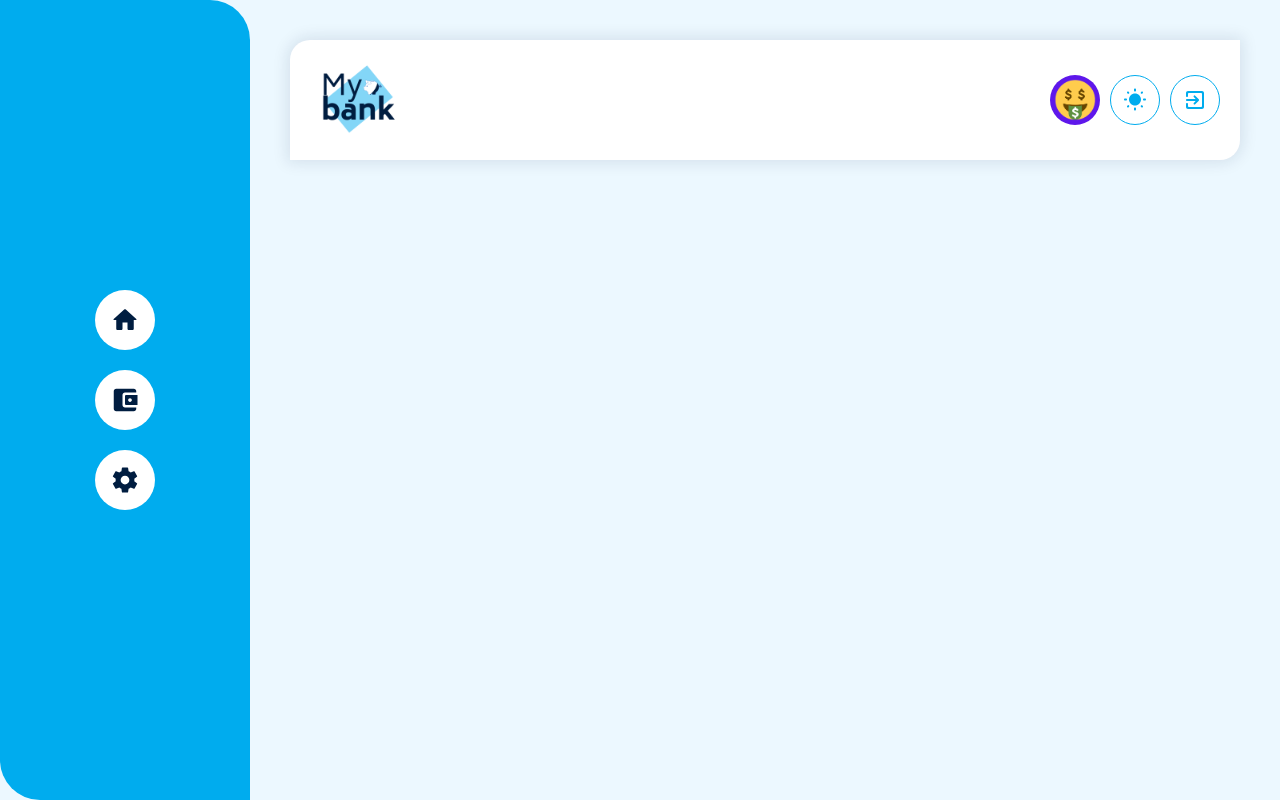
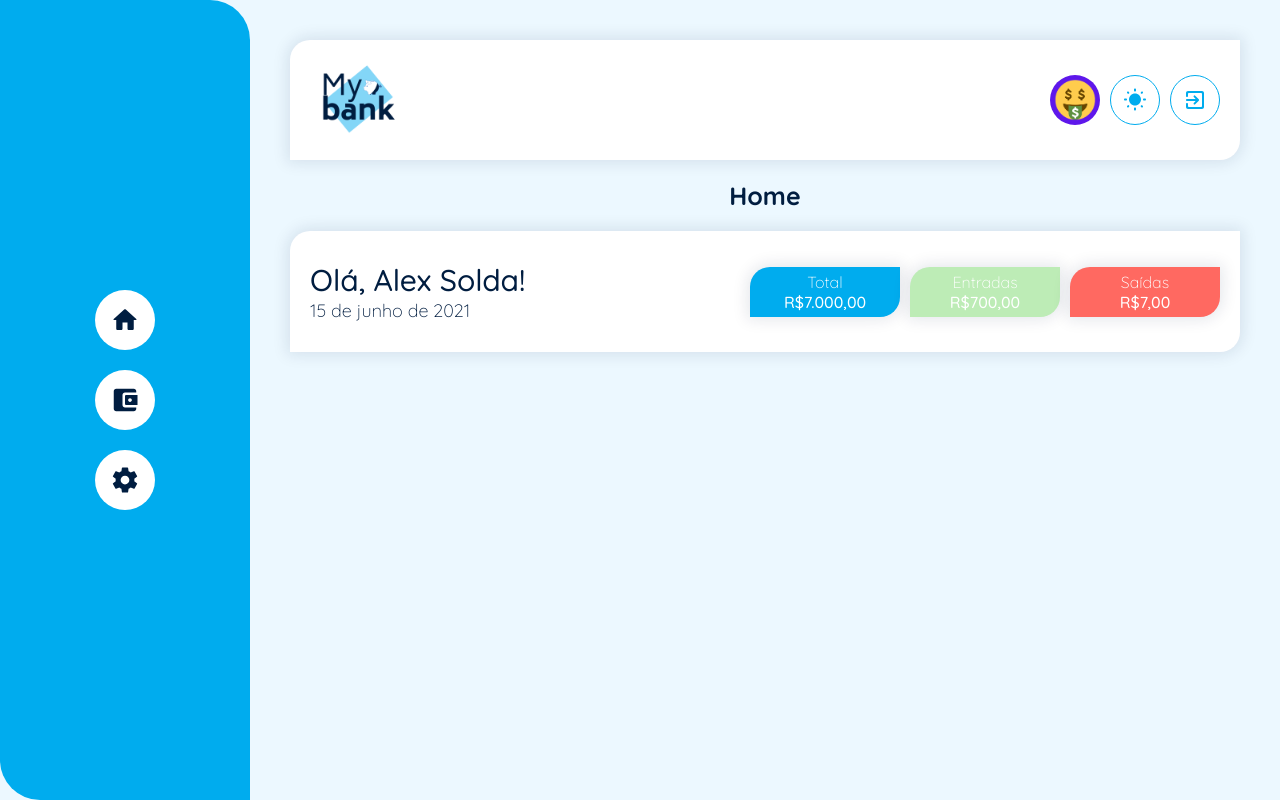
Before and after one commit to alexsolda/mybank, a React (Create React App) app: page / in a window 1280 px wide. Built offline with nearby package versions, Linux system fonts and the light colour scheme.

Commit message:
Inicialização do componente Home

```diff
--- a/src/Components/Home/index.jsx
+++ b/src/Components/Home/index.jsx
@@ -0,0 +1,46 @@
+import React from 'react';
+
+import {
+    ContainerGreetings,
+    ContentGreetings,
+    DateTime,
+    ContainerData,
+    DataInfo,
+    DataTitle,
+    DataValue
+} from './styles';
+
+import {Title, ContainerContent} from '../../shared/ComponentsStyles';
+
+function Home() {
+    return (
+        <>
+            <Title>Home</Title>
+            <ContainerContent>
+                <ContainerGreetings>
+                    <ContentGreetings>Olá, Alex Solda!</ContentGreetings>
+                    <DateTime>15 de junho de 2021</DateTime>
+                </ContainerGreetings>
+                <ContainerData>
+                    <DataInfo bgColor='#00ACEE'>
+                        <DataTitle>Total</DataTitle>
+                        <DataValue>R$7.000,00</DataValue>
+                    </DataInfo>
+
+                    <DataInfo bgColor='#BDECB6'>
+                        <DataTitle>Entradas</DataTitle>
+                        <DataValue>R$700,00</DataValue>
+                    </DataInfo>
+
+                    <DataInfo bgColor='#FF6961'>
+                        <DataTitle>Saídas</DataTitle>
+                        <DataValue>R$7,00</DataValue>
+                    </DataInfo>
+
+                </ContainerData>
+            </ContainerContent>
+        </>
+    )
+}
+
+export default Home;
--- a/src/Components/Home/styles.js
+++ b/src/Components/Home/styles.js
@@ -0,0 +1,57 @@
+import styled from 'styled-components';
+
+export const ContainerGreetings = styled.div`
+    color: #001D40;
+
+    display: flex;
+    flex-direction: column;
+
+    padding: 20px 0;
+
+    flex: 2;
+`
+
+export const ContentGreetings = styled.h3`
+    font-size: 30px;
+    font-weight: 500;
+`
+
+export const DateTime = styled.span`
+    font-size: 18px;
+    font-weight: 300;
+`
+
+export const ContainerData = styled.div`
+    display: flex;
+    align-items: center;
+    justify-content: space-between;
+    flex: 1;
+`
+
+export const DataInfo = styled.div`
+    display: flex;
+    flex-direction: column;
+    justify-content: center;
+    align-items: center;
+
+    width: 150px;
+    padding: 5px 0;
+
+    border-top-left-radius: 20px;
+    border-bottom-right-radius: 20px;
+    box-shadow: 0px 0px 15px 3px rgba(0, 29, 64, 0.1);
+
+    color: #FFF;
+
+    background-color: ${({bgColor}) => bgColor};
+
+    margin-left: 10px;
+`
+
+export const DataTitle = styled.h4`
+    font-weight: 300;
+`
+
+export const DataValue = styled.span`
+    font-weight: 500;
+`
--- a/src/pages/Dashboard/index.jsx
+++ b/src/pages/Dashboard/index.jsx
@@ -1,4 +1,4 @@
-import React from 'react';
+import React, {useState} from 'react';
 
 import HomeRoundedIcon from '@material-ui/icons/HomeRounded';
 import AccountBalanceWalletRoundedIcon from '@material-ui/icons/AccountBalanceWalletRounded';
@@ -20,7 +20,12 @@ import {
     MainContent
 } from './styles';
 
+import Home from '../../Components/Home';
+
 function Dashboard() {
+
+    const [componentRendered, setComponentRendered] = useState(<Home />)
+
     return (
         <Container>
             <MenuContainer>
@@ -37,7 +42,9 @@ function Dashboard() {
                         <SettingButtons><ExitToAppRoundedIcon /></SettingButtons>
                     </Settings>
                 </Header>
-                <MainContent></MainContent>
+                <MainContent>
+                    {componentRendered}
+                </MainContent>
             </MainContainer>
         </Container>
     )
--- /dev/null
+++ b/src/shared/ComponentsStyles/index.js
@@ -0,0 +1,23 @@
+import styled from 'styled-components';
+
+export const Title = styled.h3`
+    color: #001D40;
+    font-size: 25px;
+    margin-bottom: 20px;
+    text-align: center;
+`
+
+export const ContainerContent = styled.div`
+    background-color: #FFF;
+
+    width: 100%;
+
+    border-top-left-radius: 20px;
+    border-bottom-right-radius: 20px;
+    box-shadow: 0px 0px 15px 3px rgba(0, 29, 64, 0.1);
+
+    display: flex;
+
+    padding: 10px 20px;
+    margin-bottom: 20px;
+`
```
